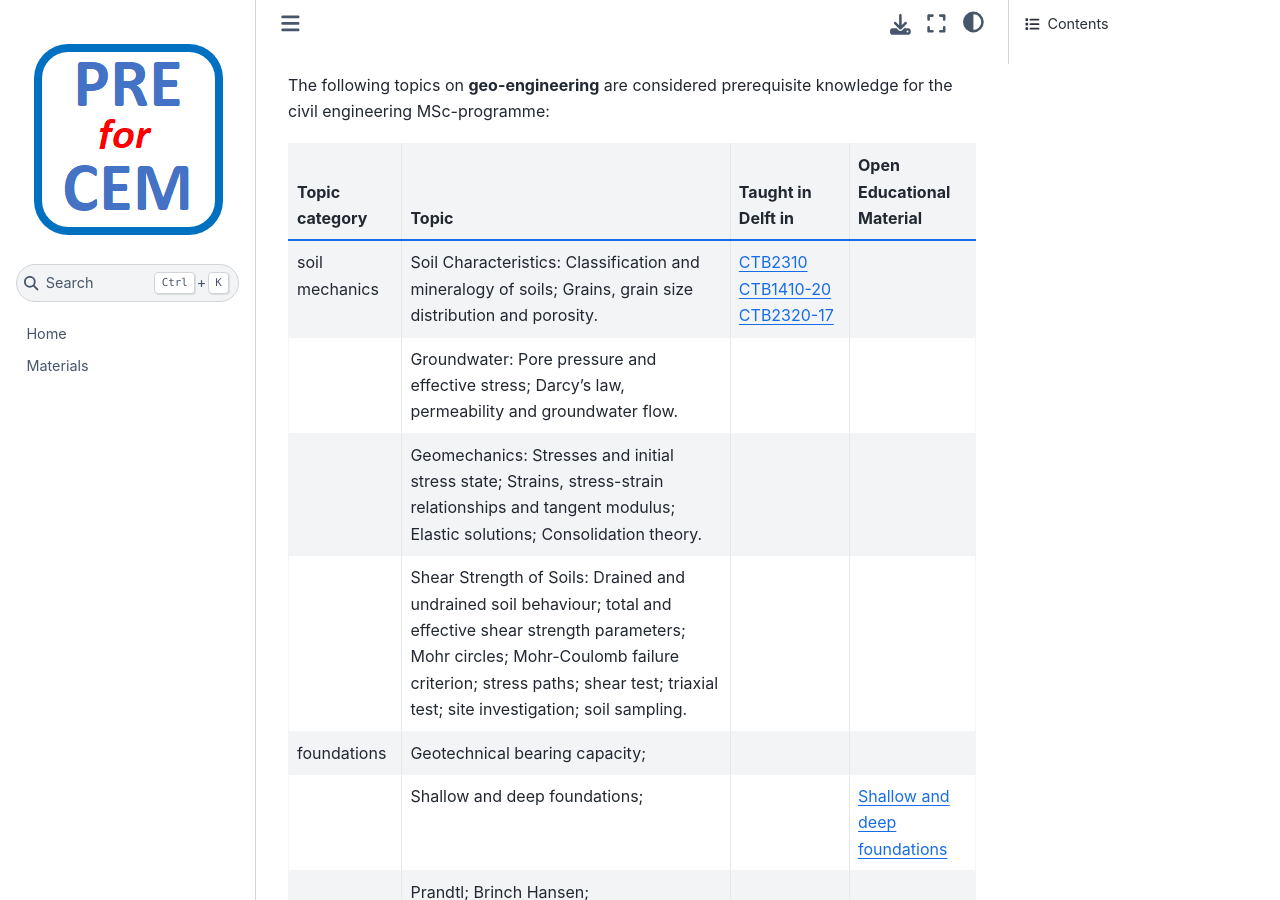
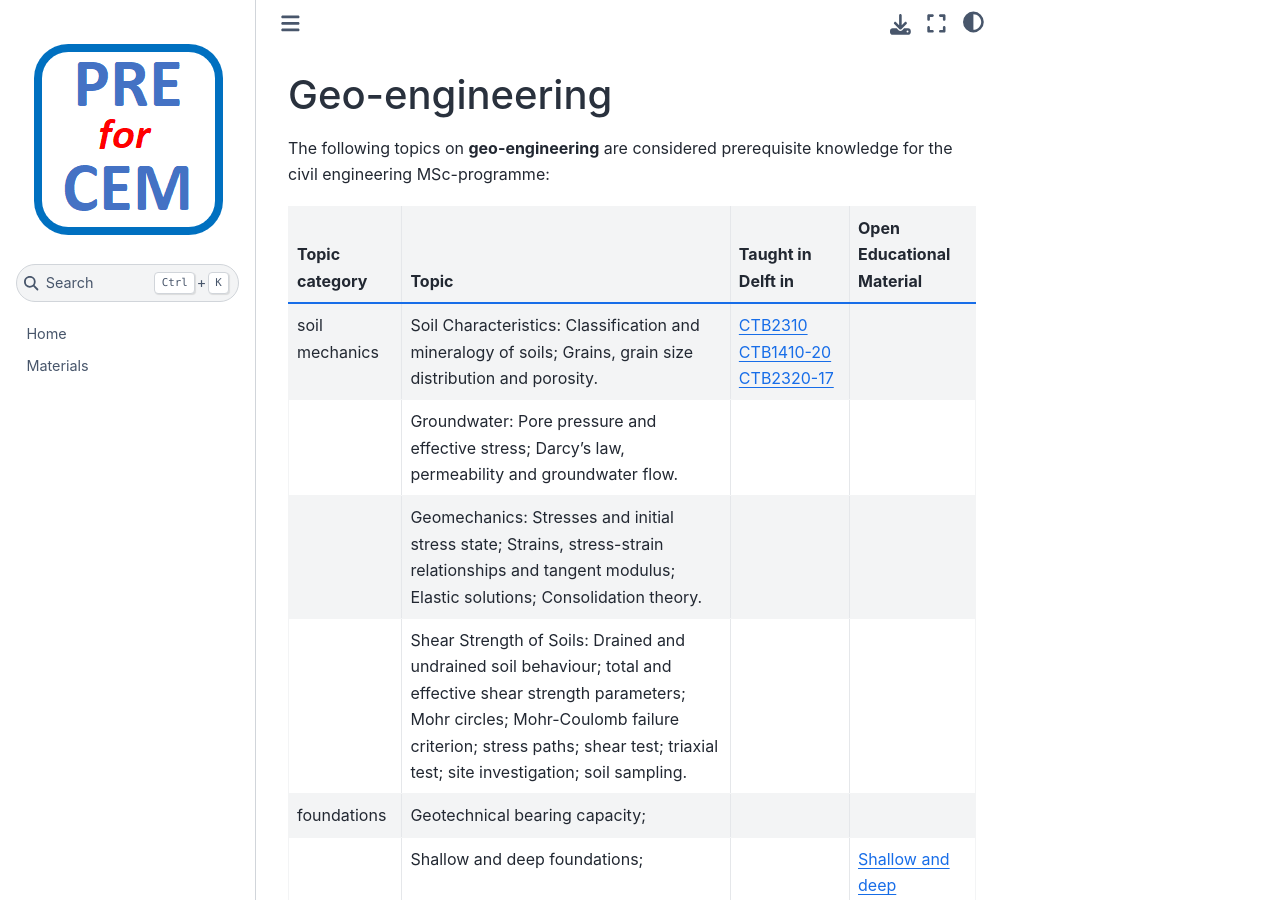
Before and after one commit to TUDelft-CITG/pre-for-cem, a Jupyter Book: the page built from book/contents/geo-engineering.md, in a window 1280 px wide and 900 px high. Built offline with Jupyter Book 1.0.4 settings and Sphinx 7.4.7 and the Sphinx Book theme 1.1.4, drawn with Linux system fonts in a browser that asks for light colours.

Commit message:
Update geo-engineering.md

```diff
--- a/book/contents/geo-engineering.md
+++ b/book/contents/geo-engineering.md
@@ -1,3 +1,5 @@
+# Geo-engineering
+
 The following topics on **geo-engineering** are considered prerequisite knowledge for the civil engineering MSc-programme:
 
 |Topic category|Topic   |Taught in Delft in  | Open Educational Material |
```
